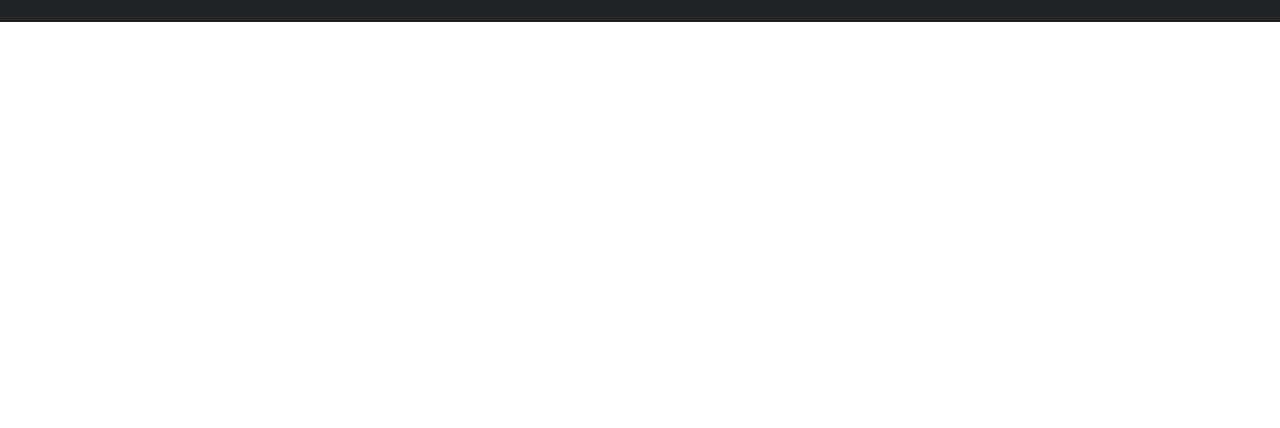
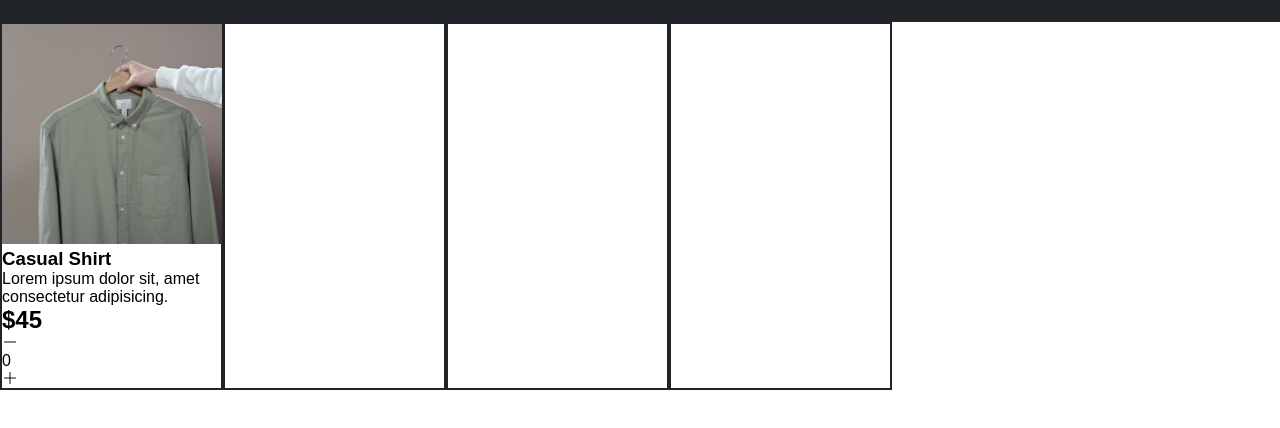
Before and after one commit to CristianEmanuelCamposFuentes/shopping-cart-vanilla-js, a plain HTML site: page index.html in a window 1280 px wide. Shown: the part 72-500 px from the top of the page. Drawn offline with nearby package versions, Linux system fonts and the light colour scheme.

Commit message:
added product cards

```diff
--- a/index.html
+++ b/index.html
@@ -7,6 +7,7 @@
     <title>Clothing Store</title>
     <link rel="stylesheet" href="style.css">
     <link rel="stylesheet" href="https://cdn.jsdelivr.net/npm/bootstrap-icons@1.9.1/font/bootstrap-icons.css">
+
 </head>
 <body>
     <div class="navbar">
@@ -16,6 +17,30 @@
             <div class="cartAmount">0</div>
         </div>
     </div>
+
+    <div class="shop" id="shop">
+        <div class="item">
+            <img width="220" src="images/img-1.jpg" alt="">
+            <div class="details">
+                <h3>Casual Shirt</h3>
+                <p>Lorem ipsum dolor sit, amet consectetur adipisicing.</p>
+                <div class="price-quantity">
+                    <h2>$45</h2>
+                    <div class="buttons">
+                        <i class="bi bi-dash-lg"></i>
+                        <div class="quantity">0</div>
+                        <i class="bi bi-plus-lg"></i>
+                    </div>
+                </div>
+            </div>
+        </div>
+        <div class="item"></div>
+        <div class="item"></div>
+        <div class="item"></div>
+    </div>
+
+
+
 </body>
     <script src="main.js"></script>
 
--- a/style.css
+++ b/style.css
@@ -45,3 +45,17 @@ body{
     padding: 3px;
     border-radius: 3px;
 }
+
+/**
+* ! Shop items styles are here
+**/
+
+.shop {
+    display: grid;
+    grid-template-columns: repeat(4, 223px);
+}
+
+.item {
+    border: 2px solid #212529;
+
+}
```
